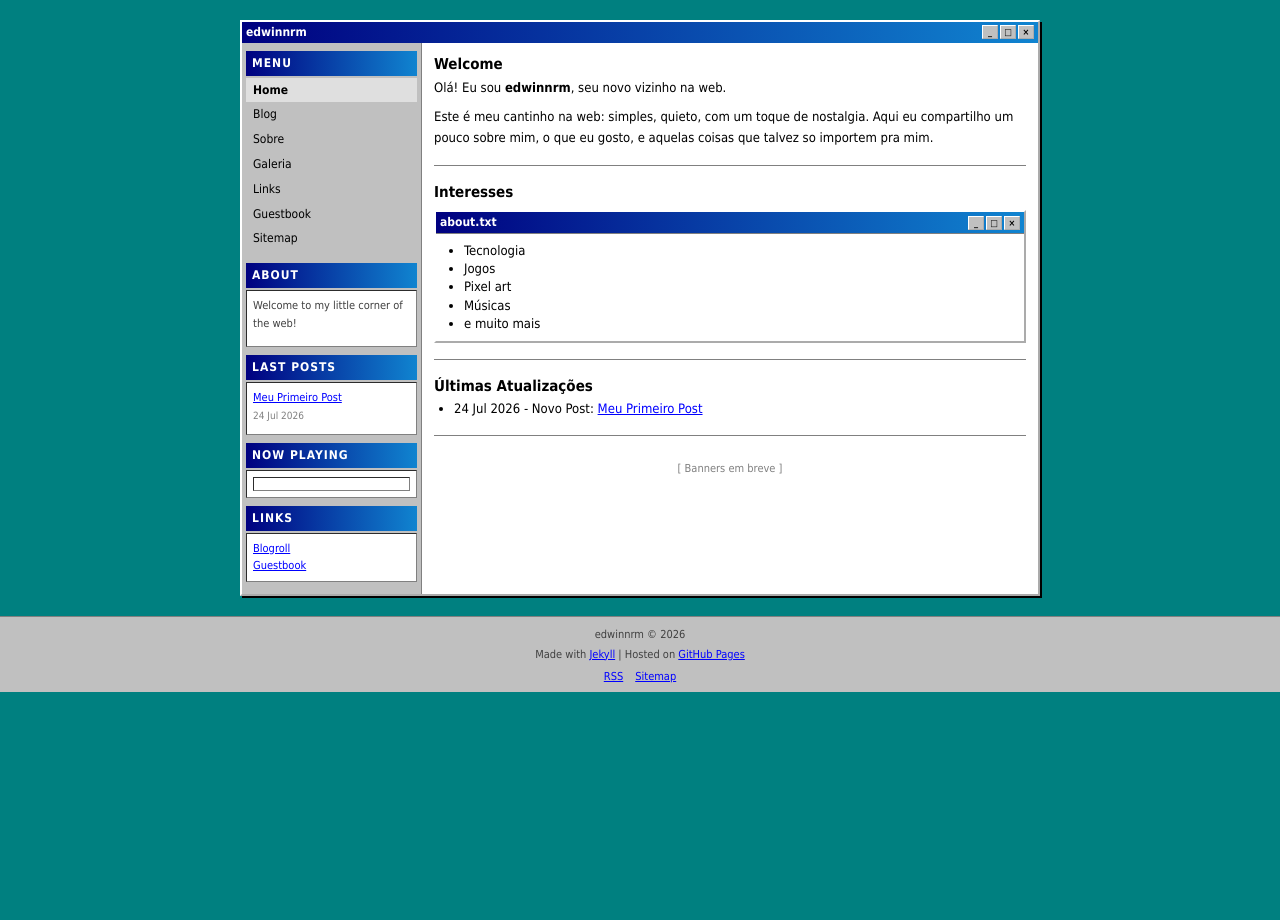
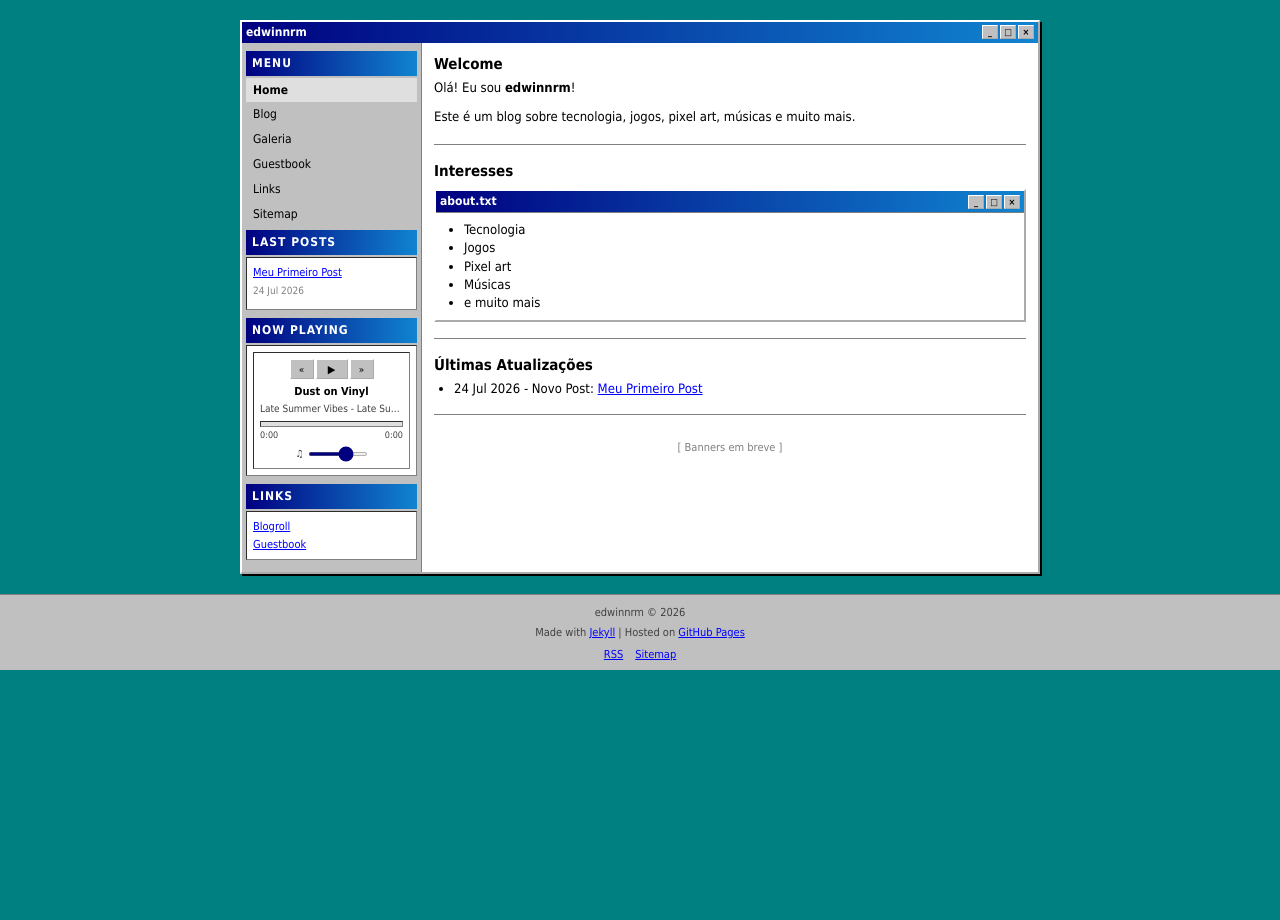
Before and after one commit to EdwinNRM/Blog, a Jekyll site: the page built from index.html, in a window 1280 px wide. Built offline with Jekyll 4.4.1, drawn with Linux system fonts in a browser that asks for light colours; the list of posts is cut into pages by our own code.

Commit message:
fix: player rendering, sidebar order, remove About section
- Fix player.js to read JSON from script tag textContent instead of dataset
- Reorder sidebar: Home, Blog, Galeria, Guestbook, Links, Sitemap
- Remove About section from sidebar

```diff
--- a/_data/navigation.yml
+++ b/_data/navigation.yml
@@ -2,13 +2,11 @@
   url: /
 - title: Blog
   url: /blog/
-- title: Sobre
-  url: /about/
 - title: Galeria
   url: /gallery/
+- title: Guestbook
+  url: /guestbook/
 - title: Links
   url: /links/
-- title: Guestbook
-  url: /guestbook/
 - title: Sitemap
   url: /sitemap/
--- a/_includes/sidebar.html
+++ b/_includes/sidebar.html
@@ -10,13 +10,6 @@
       </li>
     {% endfor %}
   </ul>
-
-  <div class="sidebar-title" style="margin-top: 12px;">About</div>
-  <div class="sidebar-box">
-    <div class="sidebar-box__content">
-      <p>Welcome to my little corner of the web!</p>
-    </div>
-  </div>
 
   <div class="sidebar-title">Last Posts</div>
   <div class="sidebar-box">
--- a/_layouts/home.html
+++ b/_layouts/home.html
@@ -2,8 +2,8 @@
 layout: default
 ---
 <h3>Welcome</h3>
-<p>Olá! Eu sou <strong>edwinnrm</strong>, seu novo vizinho na web.</p>
-<p>Este é meu cantinho na web: simples, quieto, com um toque de nostalgia. Aqui eu compartilho um pouco sobre mim, o que eu gosto, e aquelas coisas que talvez so importem pra mim.</p>
+<p>Olá! Eu sou <strong>edwinnrm</strong>!</p>
+<p>Este é um blog sobre tecnologia, jogos, pixel art, músicas e muito mais.</p>
 
 <hr>
 
--- a/assets/js/player.js
+++ b/assets/js/player.js
@@ -14,7 +14,7 @@
     const el = document.getElementById("player-tracks");
     if (!el) return;
 
-    tracks = JSON.parse(el.dataset.tracks || "[]");
+    tracks = JSON.parse(el.textContent || "[]");
     if (tracks.length === 0) return;
 
     audio = new Audio();
```
